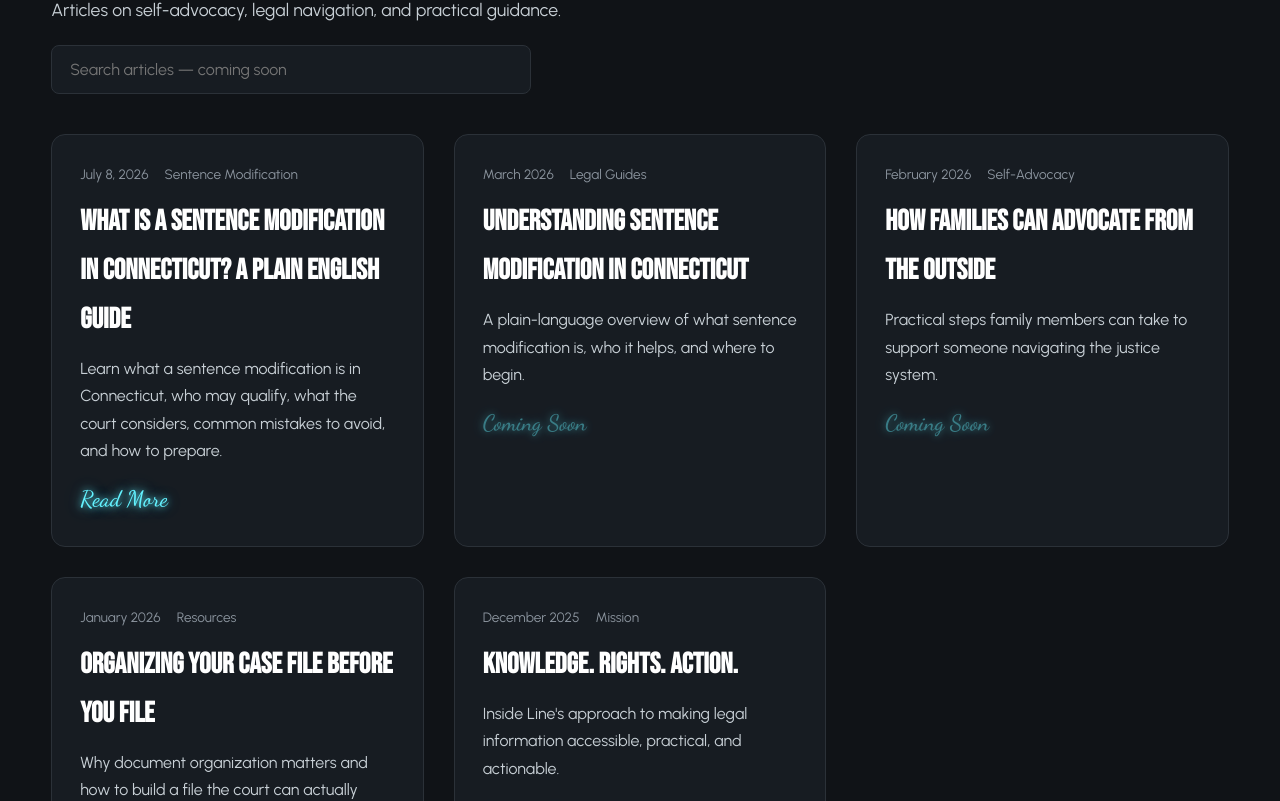
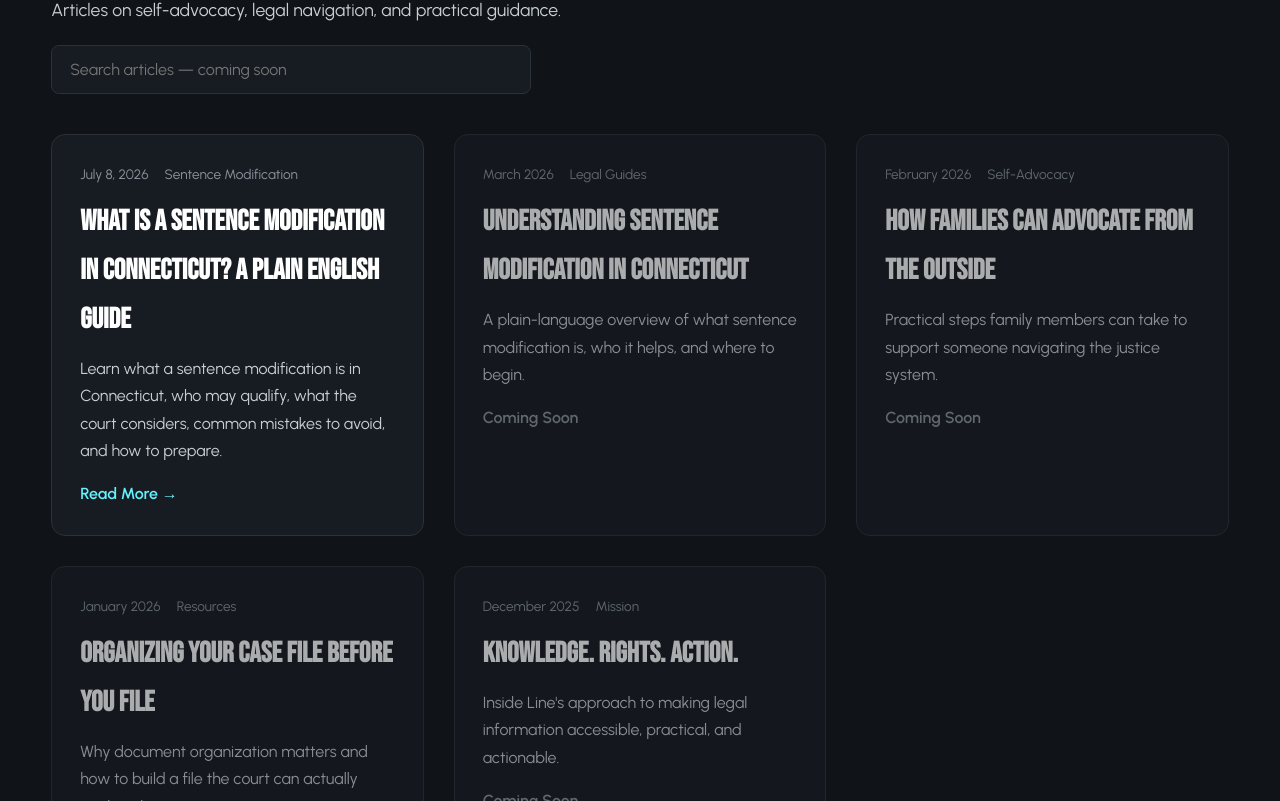
Before and after one commit to madrazall/theinsideline, a React (Vite) app: page /blog in a window 1280 px wide. Shown: the part 519-1320 px from the top of the page. Built offline with nearby package versions, Linux system fonts and the light colour scheme.

Commit message:
blog buttons

```diff
--- a/src/pages/Blog.jsx
+++ b/src/pages/Blog.jsx
@@ -1,5 +1,39 @@
 import { Link } from "react-router-dom";
 import { articles } from "../data/blog";
+
+function BlogCard({ article }) {
+  const content = (
+    <>
+      <div className="blog-meta">
+        <span>{article.date}</span>
+        <span>{article.category}</span>
+      </div>
+      <h3>{article.title}</h3>
+      <p>{article.excerpt}</p>
+      <span className="blog-card-cta">
+        {article.published ? "Read More →" : "Coming Soon"}
+      </span>
+    </>
+  );
+
+  if (article.published) {
+    return (
+      <Link
+        className="blog-card blog-card-link"
+        to={`/blog/${article.slug}`}
+        aria-label={`Read article: ${article.title}`}
+      >
+        {content}
+      </Link>
+    );
+  }
+
+  return (
+    <article className="blog-card blog-card-unpublished" aria-disabled="true">
+      {content}
+    </article>
+  );
+}
 
 export default function Blog() {
   return (
@@ -20,31 +54,7 @@ export default function Blog() {
 
       <div className="blog-grid">
         {articles.map((article) => (
-          <article className="blog-card" key={article.slug}>
-            <div className="blog-meta">
-              <span>{article.date}</span>
-              <span>{article.category}</span>
-            </div>
-            <h3>{article.title}</h3>
-            <p>{article.excerpt}</p>
-            {article.published ? (
-              <Link
-                className="neon-btn"
-                to={`/blog/${article.slug}`}
-                style={{ fontSize: "1.4rem" }}
-              >
-                Read More
-              </Link>
-            ) : (
-              <button
-                className="neon-btn blog-coming-soon-btn"
-                disabled
-                style={{ fontSize: "1.4rem" }}
-              >
-                Coming Soon
-              </button>
-            )}
-          </article>
+          <BlogCard key={article.slug} article={article} />
         ))}
       </div>
     </div>
--- a/src/styles/pages.css
+++ b/src/styles/pages.css
@@ -77,10 +77,24 @@
 }
 
 .resource-card:hover,
-.blog-card:hover {
+.blog-card-link:hover {
   transform: translateY(-6px);
   border-color: var(--accent);
   box-shadow: 0 0 30px rgba(99, 242, 255, 0.1);
+}
+
+.blog-card-link {
+  display: flex;
+  flex-direction: column;
+  height: 100%;
+  color: inherit;
+  text-decoration: none;
+  cursor: pointer;
+}
+
+.blog-card-unpublished {
+  opacity: 0.65;
+  cursor: default;
 }
 
 .resource-card h3,
@@ -94,6 +108,18 @@
 .blog-card p {
   color: var(--text-secondary);
   margin-bottom: 16px;
+  flex: 1;
+}
+
+.blog-card-cta {
+  color: var(--accent);
+  font-size: 1rem;
+  font-weight: 600;
+  margin-top: auto;
+}
+
+.blog-card-unpublished .blog-card-cta {
+  color: var(--text-muted);
 }
 
 .blog-search {
@@ -139,11 +165,6 @@
 .status-badge.coming-soon {
   color: var(--text-muted);
   border: 1px solid var(--border);
-}
-
-.blog-coming-soon-btn {
-  opacity: 0.45;
-  cursor: not-allowed;
 }
 
 .blog-article {
```
